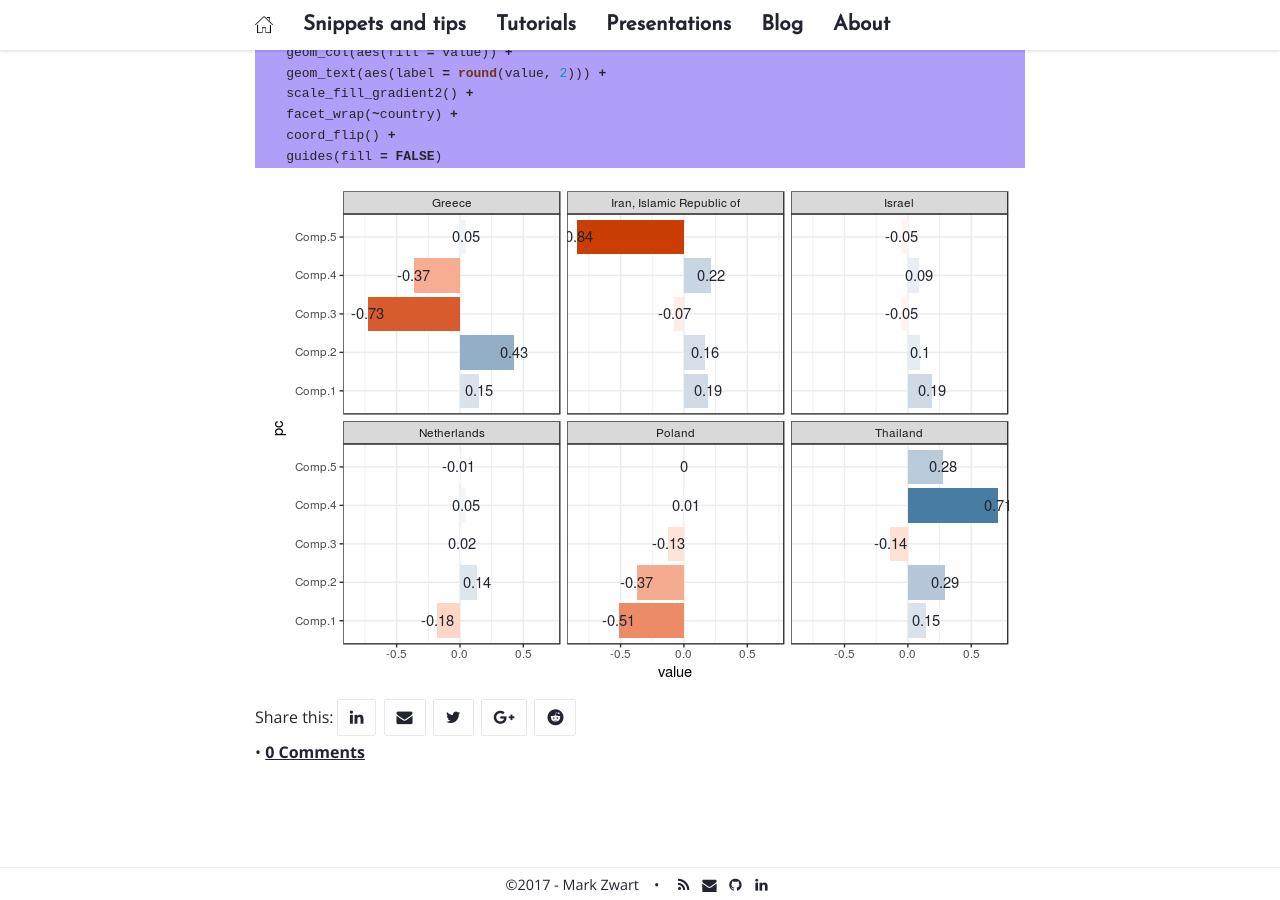
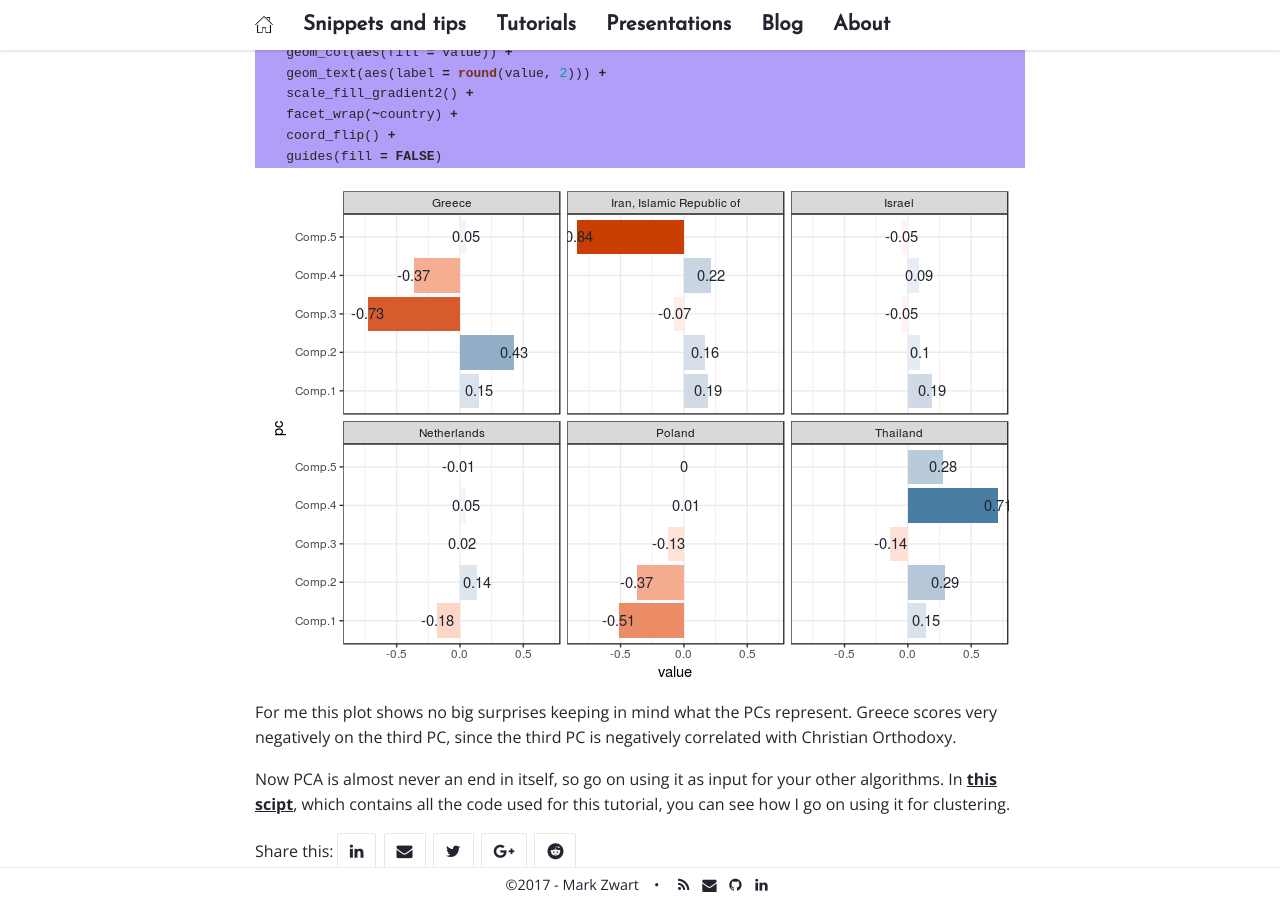
Before and after one commit to mark-me/mark-me.github.io, a Jekyll site: the page built from _pages/tutorials/pca/pca.md, in a window 1280 px wide and 900 px high, scrolled down 6664 px. Built offline with Jekyll 4.4.1, drawn with Linux system fonts in a browser that asks for light colours; nearby versions of some CDN libraries; comment, search, counter and statistics services are not loaded.

Commit message:
Update pca.md

```diff
--- a/_pages/tutorials/pca/pca.md
+++ b/_pages/tutorials/pca/pca.md
@@ -164,3 +164,7 @@ df_country_by_religion %>%
 {:refdef: style="text-align: center;"}
 <img src="/_pages/tutorials/pca/plot-country-pca.png" alt="PC scores countries" width="750" height="500" align="center"/><br>
 {: refdef}
+
+For me this plot shows no big surprises keeping in mind what the PCs represent. Greece scores very negatively on the third PC, since the third PC is negatively correlated with Christian Orthodoxy.
+
+Now PCA is almost never an end in itself, so go on using it as input for your other algorithms. In [this scipt](https://gist.githubusercontent.com/mark-me/7333f0e6988b5f4f1cbd17a18fc45259/raw/d7d009d6e4b576808dc68f060de1b5a79b2a4caa/country-religions-pca.R), which contains all the code used for this tutorial, you can see how I go on using it for clustering.
```
